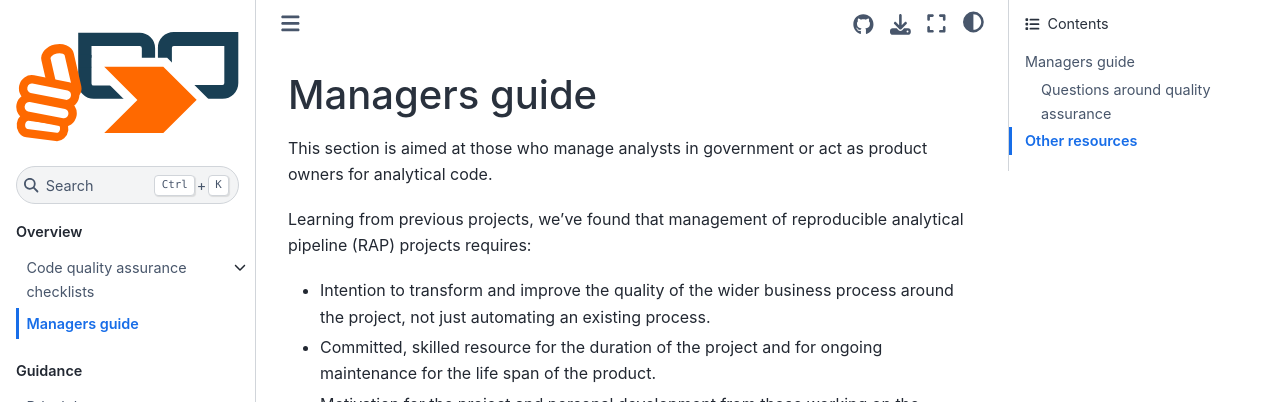
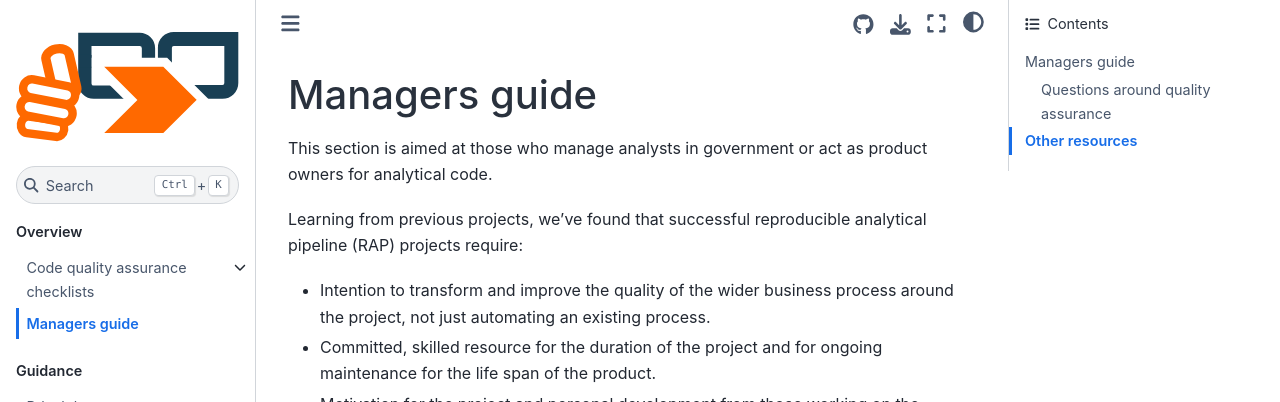
Before and after one commit to best-practice-and-impact/qa-of-code-guidance, a Jupyter Book: the page built from book/managers_guide.md, in a window 1280 px wide and 900 px high. Shown: the top 402 px of the window. Built offline with Jupyter Book 1.0.4 settings and Sphinx 7.4.7 and the Sphinx Book theme 1.1.4, drawn with Linux system fonts in a browser that asks for light colours.

Commit message:
Minor rewording

```diff
--- a/book/managers_guide.md
+++ b/book/managers_guide.md
@@ -2,7 +2,7 @@
 
 This section is aimed at those who manage analysts in government or act as product owners for analytical code.
 
-Learning from previous projects, we've found that management of reproducible analytical pipeline (RAP) projects requires:
+Learning from previous projects, we've found that successful reproducible analytical pipeline (RAP) projects require:
 * Intention to transform and improve the quality of the wider business process around the project, not just automating an existing process.
 * Committed, skilled resource for the duration of the project and for ongoing maintenance for the life span of the product.
 * Motivation for the project and personal development from those working on the project.
```
